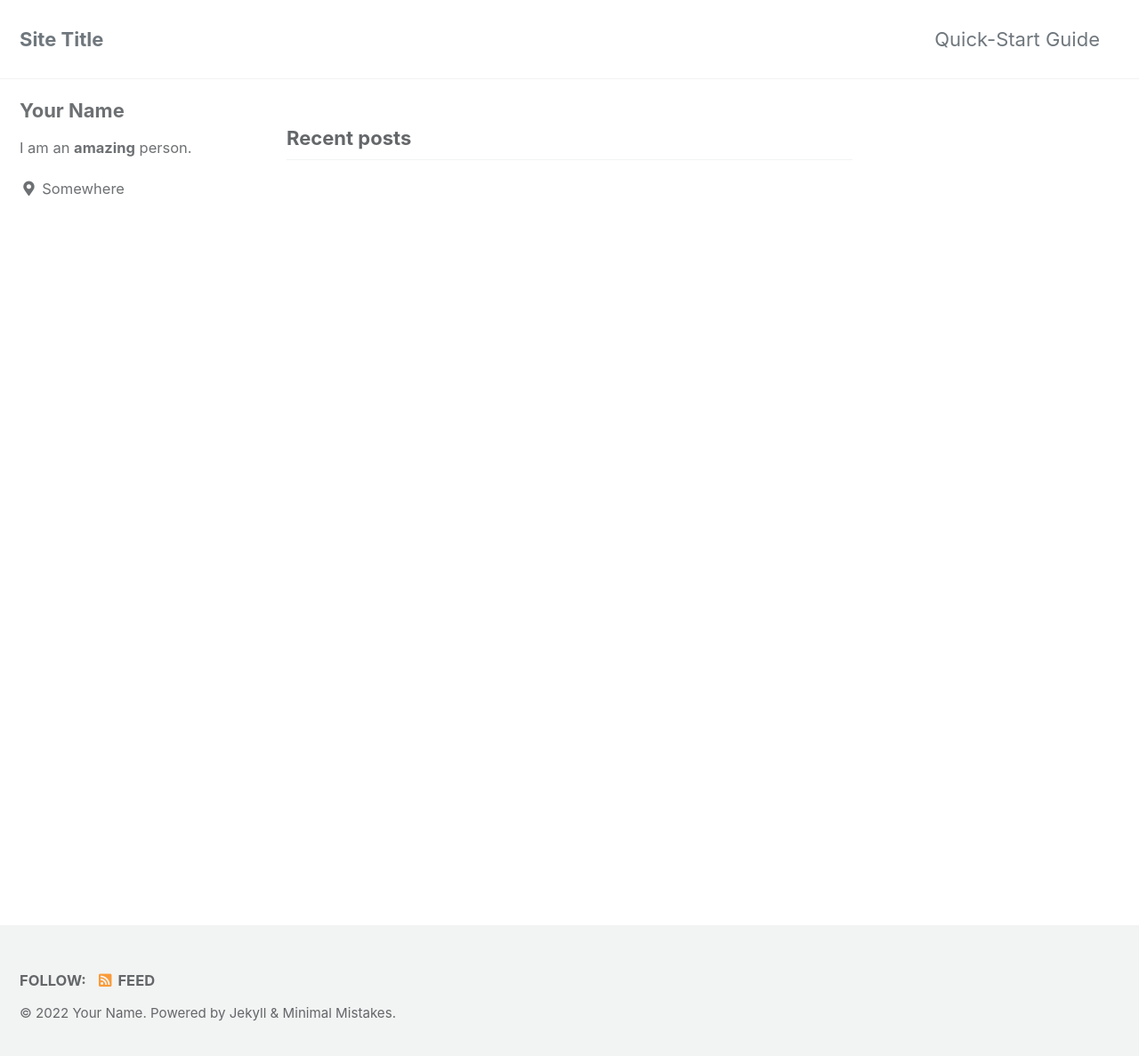
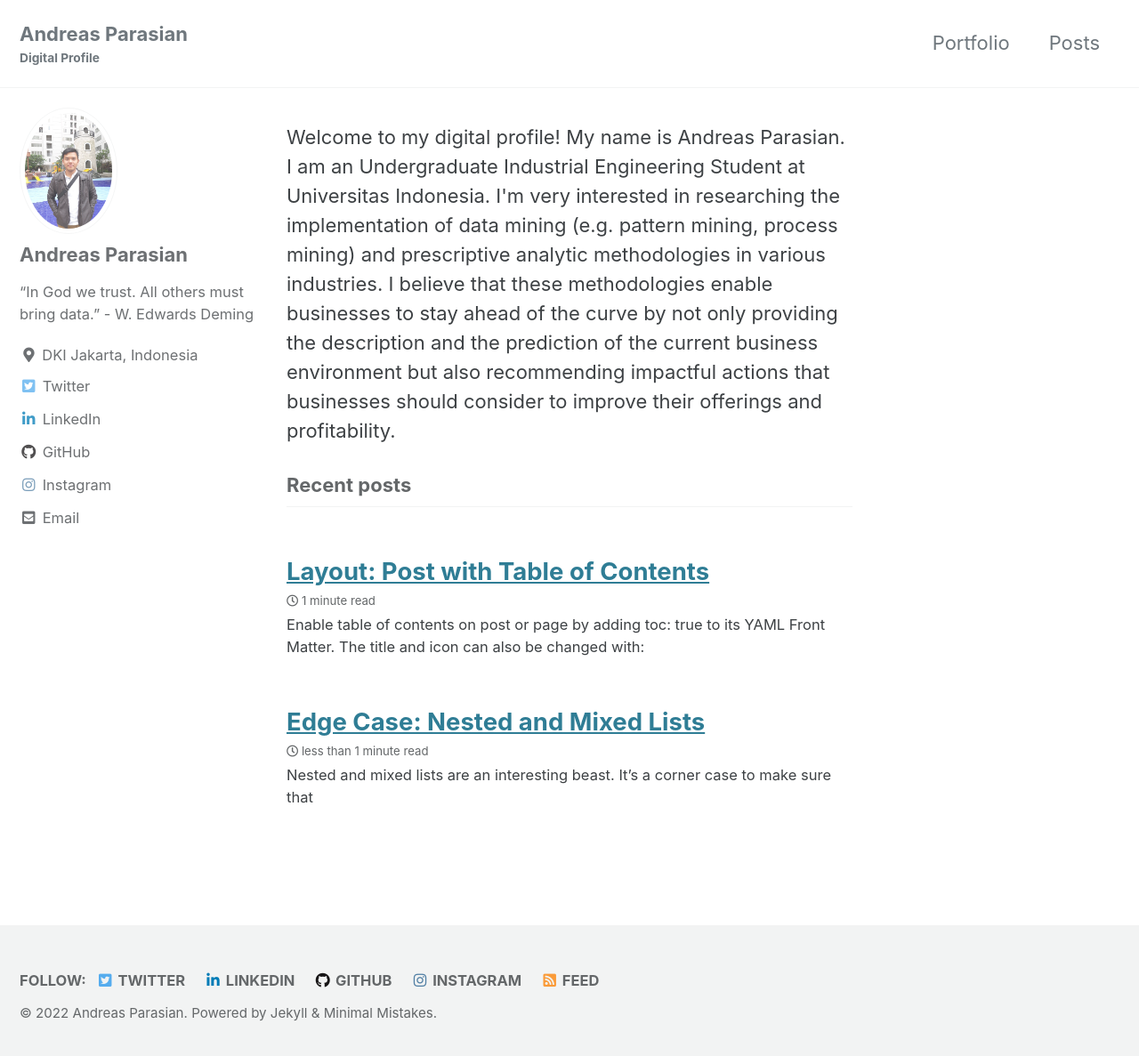
Before and after one commit to torivor/andreasparasian.github.io, a Jekyll site: the page built from _pages/home.html, in a window 1280 px wide and 1195 px high. Shown: the top 1187 px of the window at 89% size. Built offline with Jekyll 4.4.1, drawn with Linux system fonts in a browser that asks for light colours; cached includes are drawn as plain includes; the list of posts is cut into pages by our own code.

Commit message:
Added homepage, collections (posts, portofolio)

````diff
--- a/Gemfile
+++ b/Gemfile
@@ -1,2 +1,4 @@
 source "https://rubygems.org"
 gemspec
+gem "webrick", "~> 1.7"
+gem 'wdm', '>= 0.1.0' if Gem.win_platform?
--- a/_config.yml
+++ b/_config.yml
@@ -16,11 +16,11 @@ minimal_mistakes_skin    : "default" # "air", "aqua", "contrast", "dark", "dirt"
 
 # Site Settings
 locale                   : "en-US"
-title                    : "Site Title"
+title                    : "Andreas Parasian"
 title_separator          : "-"
-subtitle                 : # site tagline that appears below site title in masthead
-name                     : "Your Name"
-description              : "An amazing website."
+subtitle                 : "Digital Profile"
+name                     : "Andreas Parasian"
+description              : "Digital Profile"
 url                      : # the base hostname & protocol for your site e.g. "https://mmistakes.github.io"
 baseurl                  : # the subpath of your site, e.g. "/blog"
 repository               : # GitHub username/repo-name e.g. "mmistakes/minimal-mistakes"
@@ -104,52 +104,40 @@ analytics:
 
 # Site Author
 author:
-  name             : "Your Name"
-  avatar           : # path of avatar image, e.g. "/assets/images/bio-photo.jpg"
-  bio              : "I am an **amazing** person."
-  location         : "Somewhere"
-  email            :
+  name             : "Andreas Parasian"
+  avatar           : "assets/images/Andreas Parasian.jpg"
+  bio              : '"In God we trust. All others must bring data." - W. Edwards Deming'
+  location         : "DKI Jakarta, Indonesia"
+  email            : "andreasparasian@gmail.com"
   links:
-    - label: "Email"
-      icon: "fas fa-fw fa-envelope-square"
-      # url: "mailto:your.name@email.com"
-    - label: "Website"
-      icon: "fas fa-fw fa-link"
-      # url: "https://your-website.com"
     - label: "Twitter"
       icon: "fab fa-fw fa-twitter-square"
-      # url: "https://twitter.com/"
-    - label: "Facebook"
-      icon: "fab fa-fw fa-facebook-square"
-      # url: "https://facebook.com/"
+      url: "https://twitter.com/ParasianAndreas"
+    - label: "LinkedIn"
+      icon: "fab fa-fw fa-linkedin-in"
+      url: "https://www.linkedin.com/in/andreasparasian/"
     - label: "GitHub"
       icon: "fab fa-fw fa-github"
-      # url: "https://github.com/"
+      url: "https://github.com/torivor"
     - label: "Instagram"
       icon: "fab fa-fw fa-instagram"
-      # url: "https://instagram.com/"
+      url: "https://www.instagram.com/andreasparasian/"
 
 # Site Footer
 footer:
   links:
     - label: "Twitter"
       icon: "fab fa-fw fa-twitter-square"
-      # url:
-    - label: "Facebook"
-      icon: "fab fa-fw fa-facebook-square"
-      # url:
+      url: "https://twitter.com/ParasianAndreas"
+    - label: "LinkedIn"
+      icon: "fab fa-fw fa-linkedin-in"
+      url: "https://www.linkedin.com/in/andreasparasian/"
     - label: "GitHub"
       icon: "fab fa-fw fa-github"
-      # url:
-    - label: "GitLab"
-      icon: "fab fa-fw fa-gitlab"
-      # url:
-    - label: "Bitbucket"
-      icon: "fab fa-fw fa-bitbucket"
-      # url:
+      url: "https://github.com/torivor"
     - label: "Instagram"
       icon: "fab fa-fw fa-instagram"
-      # url:
+      url: "https://www.instagram.com/andreasparasian/"
 
 
 # Reading Files
@@ -189,6 +177,11 @@ keep_files:
 encoding: "utf-8"
 markdown_ext: "markdown,mkdown,mkdn,mkd,md"
 
+# Collections
+collections:
+  portfolio:
+    output: true
+    permalink: /:collection/:path/
 
 # Conversion
 markdown: kramdown
@@ -290,3 +283,20 @@ defaults:
       comments: # true
       share: true
       related: true
+
+  # _pages
+  - scope:
+      path: ""
+      type: pages
+    values:
+      layout: single
+      author_profile: true
+
+  # _portfolio
+  - scope:
+      path: ""
+      type: portfolio
+    values:
+      layout: single
+      author_profile: false
+      share: true
--- /dev/null
+++ b/_pages/home.html
@@ -0,0 +1,7 @@
+---
+layout: home
+author_profile: true
+permalink: /
+---
+
+Welcome to my digital profile! My name is Andreas Parasian. I am an Undergraduate Industrial Engineering Student at Universitas Indonesia. I'm very interested in researching the implementation of data mining (e.g. pattern mining, process mining) and prescriptive analytic methodologies in various industries. I believe that these methodologies enable businesses to stay ahead of the curve by not only providing the description and the prediction of the current business environment but also recommending impactful actions that businesses should consider to improve their offerings and profitability.
--- /dev/null
+++ b/_pages/post-archive.md
@@ -0,0 +1,6 @@
+---
+title: "Post archive"
+permalink: /post-archive/
+layout: posts
+author_profile: true
+---
--- /dev/null
+++ b/_posts/2009-05-15-edge-case-nested-and-mixed-lists.md
@@ -0,0 +1,66 @@
+---
+title: "Edge Case: Nested and Mixed Lists"
+categories:
+  - Edge Case
+tags:
+  - content
+  - css
+  - edge case
+  - lists
+  - markup
+---
+
+Nested and mixed lists are an interesting beast. It's a corner case to make sure that
+
+* Lists within lists do not break the ordered list numbering order
+* Your list styles go deep enough.
+
+### Ordered -- Unordered -- Ordered
+
+1. ordered item
+2. ordered item
+   * **unordered**
+   * **unordered**
+     1. ordered item
+     2. ordered item
+3. ordered item
+4. ordered item
+
+### Ordered -- Unordered -- Unordered
+
+1. ordered item
+2. ordered item
+   * **unordered**
+   * **unordered**
+     * unordered item
+     * unordered item
+3. ordered item
+4. ordered item
+
+### Unordered -- Ordered -- Unordered
+
+* unordered item
+* unordered item
+  1. ordered
+  2. ordered
+     * unordered item
+     * unordered item
+* unordered item
+* unordered item
+
+### Unordered -- Unordered -- Ordered
+
+* unordered item
+* unordered item
+  * unordered
+  * unordered
+    1. **ordered item**
+    2. **ordered item**
+* unordered item
+* unordered item
+
+### Task Lists
+
+- [x] Finish my changes
+- [ ] Push my commits to GitHub
+- [ ] Open a pull request
--- /dev/null
+++ b/_posts/2012-01-03-layout-table-of-contents-post.md
@@ -0,0 +1,99 @@
+---
+title: "Layout: Post with Table of Contents"
+header:
+  image: https://images.unsplash.com/photo-1477959858617-67f85cf4f1df?ixlib=rb-1.2.1&ixid=MnwxMjA3fDB8MHxwaG90by1wYWdlfHx8fGVufDB8fHx8&auto=format&fit=crop&w=1244&q=80
+  caption: "Photo credit: [**Unsplash**](https://unsplash.com/photos/Nyvq2juw4_o)"
+tags:
+  - table of contents
+toc: true
+toc_label: "Unique Title"
+toc_icon: "heart"
+---
+
+Enable table of contents on post or page by adding `toc: true` to its YAML Front Matter. The title and icon can also be changed with:
+
+```yaml
+---
+toc: true
+toc_label: "Unique Title"
+toc_icon: "heart"  # corresponding Font Awesome icon name (without fa prefix)
+---
+```
+
+## HTML Elements
+
+Below is just about everything you'll need to style in the theme. Check the source code to see the many embedded elements within paragraphs.
+
+## Body text
+
+Lorem ipsum dolor sit amet, test link adipiscing elit. **This is strong**. Nullam dignissim convallis est. Quisque aliquam.
+
+![Smithsonian Image - Photo credit: Unsplash](https://images.unsplash.com/photo-1591030277042-2267f4ce3019?ixlib=rb-1.2.1&ixid=MnwxMjA3fDB8MHxwaG90by1wYWdlfHx8fGVufDB8fHx8&auto=format&fit=crop&w=1170&q=80){: .image-right}
+**Smithsonian Image - Photo credit: [Unsplash](https://unsplash.com/photos/-8jVPTQdhlE)**
+{: .text-center}
+
+*This is emphasized*. Donec faucibus. Nunc iaculis suscipit dui. 53 = 125. Water is H2O. Nam sit amet sem. Aliquam libero nisi, imperdiet at, tincidunt nec, gravida vehicula, nisl. The New York Times (That’s a citation). Underline.Maecenas ornare tortor. Donec sed tellus eget sapien fringilla nonummy. Mauris a ante. Suspendisse quam sem, consequat at, commodo vitae, feugiat in, nunc. Morbi imperdiet augue quis tellus.
+
+HTML and CSS are our tools. Mauris a ante. Suspendisse quam sem, consequat at, commodo vitae, feugiat in, nunc. Morbi imperdiet augue quis tellus. Praesent mattis, massa quis luctus fermentum, turpis mi volutpat justo, eu volutpat enim diam eget metus.
+
+### Blockquotes
+
+> Lorem ipsum dolor sit amet, test link adipiscing elit. Nullam dignissim convallis est. Quisque aliquam.
+
+## List Types
+
+### Ordered Lists
+
+1. Item one
+   1. sub item one
+   2. sub item two
+   3. sub item three
+2. Item two
+
+### Unordered Lists
+
+* Item one
+* Item two
+* Item three
+
+## Tables
+
+| Header1 | Header2 | Header3 |
+|:--------|:-------:|--------:|
+| cell1   | cell2   | cell3   |
+| cell4   | cell5   | cell6   |
+|----
+| cell1   | cell2   | cell3   |
+| cell4   | cell5   | cell6   |
+|=====
+| Foot1   | Foot2   | Foot3
+{: rules="groups"}
+
+## Code Snippets
+
+```css
+#container {
+  float: left;
+  margin: 0 -240px 0 0;
+  width: 100%;
+}
+```
+
+## Buttons
+
+Make any link standout more when applying the `.btn` class.
+
+```html
+<a href="#" class="btn btn--success">Success Button</a>
+```
+
+<div markdown="0"><a href="#" class="btn">Primary Button</a></div>
+<div markdown="0"><a href="#" class="btn btn--success">Success Button</a></div>
+<div markdown="0"><a href="#" class="btn btn--warning">Warning Button</a></div>
+<div markdown="0"><a href="#" class="btn btn--danger">Danger Button</a></div>
+<div markdown="0"><a href="#" class="btn btn--info">Info Button</a></div>
+
+## Notices
+
+**Watch out!** You can also add notices by appending `{: .notice}` to a paragraph.
+{: .notice}
--- a/index.html
+++ /dev/null
@@ -1,4 +0,0 @@
----
-layout: home
-author_profile: true
----
````
Also changed, not shown: _data/navigation.yml (+4 -10 lines), _pages/portfolio.md (added, +8 -0 lines), _portfolio/foo-bar-website.md (added, +30 -0 lines), assets/images/Andreas Parasian.jpg (added).
